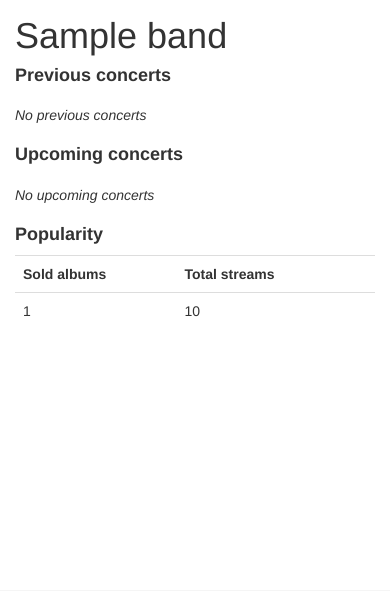
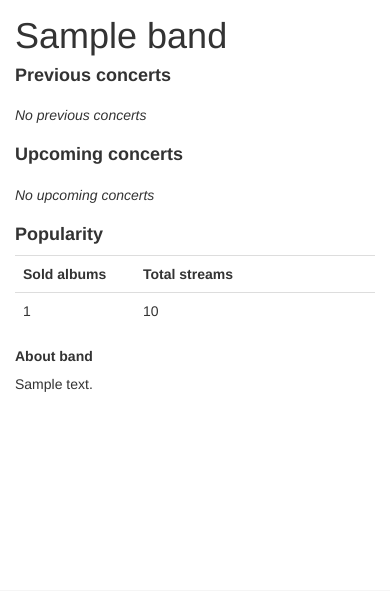
Before and after one commit to dliso/it1901-concert-booking, a Django app: template bands/templates/bands/band_detail.html in a window 390 px wide. Shown: the part 54-645 px from the top of the page. Run offline with Django 3.2, Linux system fonts and the light colour scheme; the template is opened without the code that fills it: values that come from a table or form of the project are taken from there, others are empty; tables that the repository leaves empty hold one stand-in row (values such as "Sample post"); parts of the project's set-up code (start-up, migrations or seed data) failed here and were passed over; some libraries are stand-ins or nearby versions.

Commit message:
Made a PR detail page showing information about bands to be viewed by the PR responsible

```diff
--- a/bands/models.py
+++ b/bands/models.py
@@ -11,6 +11,7 @@ MAX_BANDNAME_LENGTH = MAX_CHARFIELD_LENGTH_GENERAL
 MAX_STAGENAME_LENGTH = MAX_CHARFIELD_LENGTH_GENERAL
 
 
+
 class Band(models.Model):
     name = models.CharField(max_length=MAX_BANDNAME_LENGTH)
     manager = models.ForeignKey(User, null=True, blank=True)
@@ -18,6 +19,8 @@ class Band(models.Model):
     genre = models.ForeignKey('Genre', null=False, blank=False)
     sold_albums = models.PositiveIntegerField(default=0)
     total_streams = models.PositiveIntegerField(default=0)
+
+    about_band = models.TextField(blank=True)
 
     def previous_concerts(self):
         return Concert.objects.filter(
@@ -103,9 +106,14 @@ class Concert(models.Model):
 class Festival(models.Model):
     name = models.CharField(max_length=MAX_CHARFIELD_LENGTH_GENERAL)
     concerts = models.ManyToManyField(Concert)
+    class Meta:
+        permissions = (
+            ("view_pr_page", "Can view PR pages"),
+        )
 
     def __str__(self):
         return self.name
+
 
     def get_absolute_url(self):
         return reverse('festival:detail', args=[self.id])
--- a/bands/templates/bands/band_card.html
+++ b/bands/templates/bands/band_card.html
@@ -1,3 +1,3 @@
 <li>
-    <h2><a href="{{ band.get_absolute_url }}"> {{ band.name }} </a></h2>
+    <h4><a href="{{ band.get_absolute_url }}"> {{ band.name }} </a></h4>
 </li>
--- a/bands/templates/bands/band_detail.html
+++ b/bands/templates/bands/band_detail.html
@@ -9,9 +9,9 @@
 <table class="table">
 
     <tr>
-        <th class="col-md-4">Concert</th>
-        <th class="col-md-4">Date</th>
-        <th class="col-md-4">Festival</th>
+        <th class="col-md-4 col-sm-4 col-xs-4">Concert</th>
+        <th class="col-md-4 col-sm-4 col-xs-4">Date</th>
+        <th class="col-md-4 col-sm-4 col-xs-4">Festival</th>
     </tr>
     {% for concert in band.previous_concerts %}
     <tr>
@@ -32,9 +32,9 @@
 <table class="table">
 
     <tr>
-        <th class="col-md-4">Concert</th>
-        <th class="col-md-4">Date</th>
-        <th class="col-md-4">Festival</th>
+        <th class="col-md-4 col-sm-4 col-xs-4">Concert</th>
+        <th class="col-md-4 col-sm-4 col-xs-4">Date</th>
+        <th class="col-md-4 col-sm-4 col-xs-4">Festival</th>
     </tr>
     {% for concert in band.upcoming_concerts %}
     <tr>
@@ -52,26 +52,26 @@
 
 {% comment %}
 TODO:
-Vi må finne ut hva vi skal gjøre dersom et band har spilt både
-uavhengige konserter og konserter på festival
 
 Filtrer på kun tidligere konserter
+Filtrer på kun kommende konserter
+
 {% endcomment %}
 
 <h4><b>Popularity</b></h4>
 <table class="table">
     <tr>
-        <th class="col-md-4">Sold albums</th>
-        <th class="col-md-4">Total streams</th>
-        <th class="col-md-4"> </th>
+        <th class="col-md-4 col-sm-4 col-xs-4">Sold albums</th>
+        <th class="col-md-8 col-sm-8 col-xs-8">Total streams</th>
     </tr>
     <tr>
         <td>{{ band.sold_albums }}</td>
         <td>{{ band.total_streams }}</td>
-        <td> </td>
     </tr>
 
 </table>
 
+<h5><b>About band</b></h5>
+{{ band.about_band }}
 
 {% endblock content %}
--- a/bands/templates/bands/festival_card.html
+++ b/bands/templates/bands/festival_card.html
@@ -5,6 +5,10 @@
                 {{ festival.name }}
             </a>
         </h1>
+
+        {% if perms.bands.festival.view_pr_page %}
+        <a href="{% url 'festival:pr_detail' festival.id %}">Konsertoversikt for PR-ansvarlig</a>
+        {% endif %}
     </div>
 
     <div class="panel-body">
--- a/bands/templates/bands/festival_list.html
+++ b/bands/templates/bands/festival_list.html
@@ -3,6 +3,8 @@
 
 {% block content %}
 <h1>Festivals</h1>
+
+
 
 <a class="btn btn-primary" href="{% url 'admin:bands_festival_add' %}">Create festival</a>
 
--- a/bands/templates/bands/technician_list.html
+++ b/bands/templates/bands/technician_list.html
@@ -2,7 +2,7 @@
 
 
 {% block content %}
-<h1>{{user.get_username}}, you work on the following concerts: </h1>
+<h1>Hello, {{user.get_username}}, you work on the following concerts: </h1>
 
 <ul>
     {% for object in object_list %}
--- a/bands/views.py
+++ b/bands/views.py
@@ -46,3 +46,7 @@ class BandDetail(DetailView):
 
 class BandList(ListView):
     model = models.Band
+
+class FestivalPRDetail(LoginRequiredMixin, DetailView):
+    model = models.Festival
+    template_name = "bands/festival_pr_detail.html"
--- a/concert_booker/urls.py
+++ b/concert_booker/urls.py
@@ -13,6 +13,7 @@ Including another URLconf
     1. Import the include() function: from django.conf.urls import url, include
     2. Add a URL to urlpatterns:  url(r'^blog/', include('blog.urls'))
 """
+
 from django.conf.urls import include, url
 from django.contrib import admin
 from django.contrib.auth import views as auth_views
@@ -53,6 +54,8 @@ festival_urls = [
     url(r'^$', band_views.FestivalList.as_view(), name='list'),
     url(r'^(?P<pk>[0-9]+)$', band_views.FestivalDetail.as_view(),
         name='detail'),
+    url(r'^(?P<pk>[0-9]+)/pr_detail$', band_views.FestivalPRDetail.as_view()
+        , name='pr_detail'),
 ]
 
 
```
Also changed, not shown: bands/templates/bands/festival_pr_detail.html (added, +28 -0 lines).
